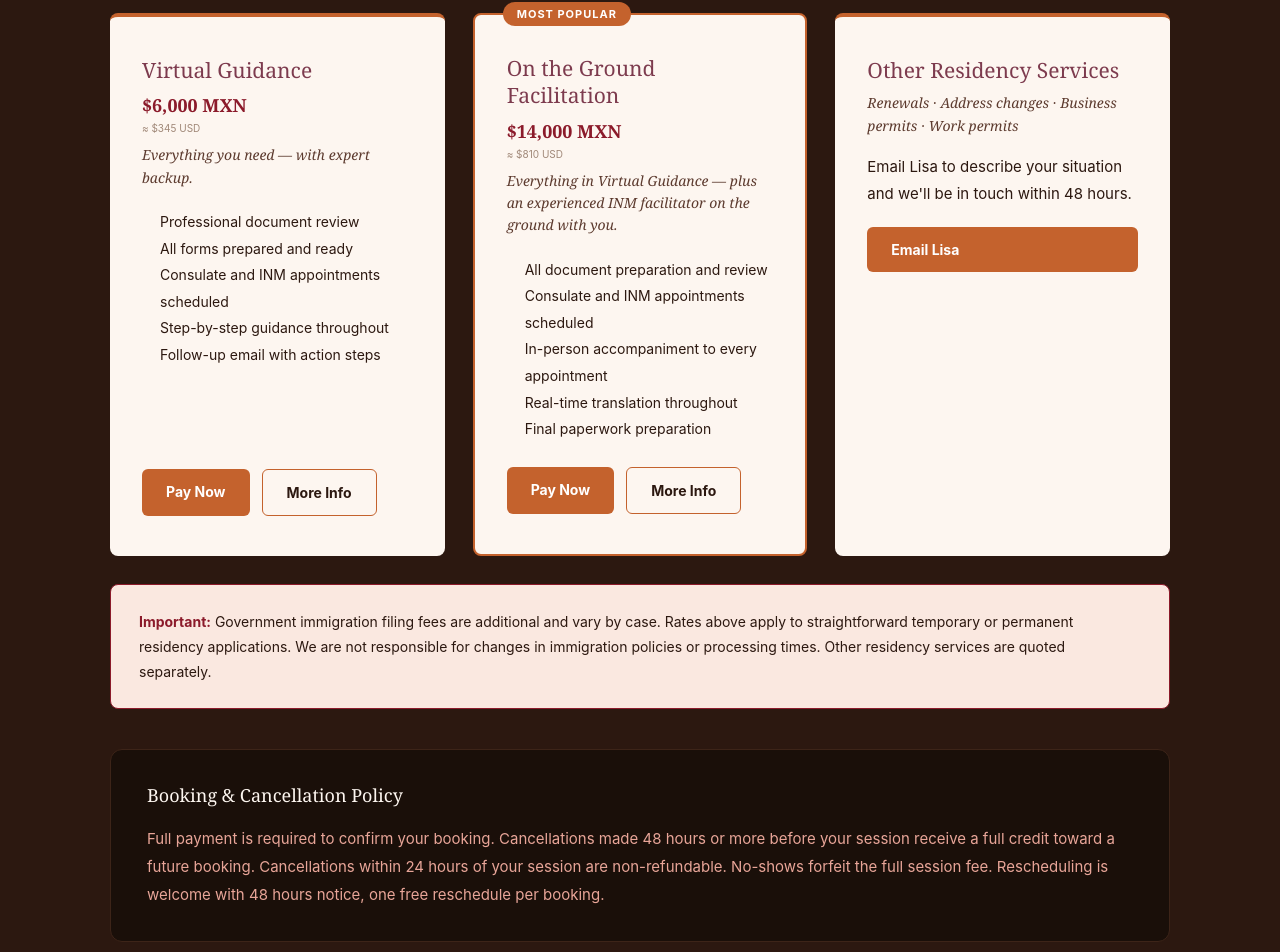
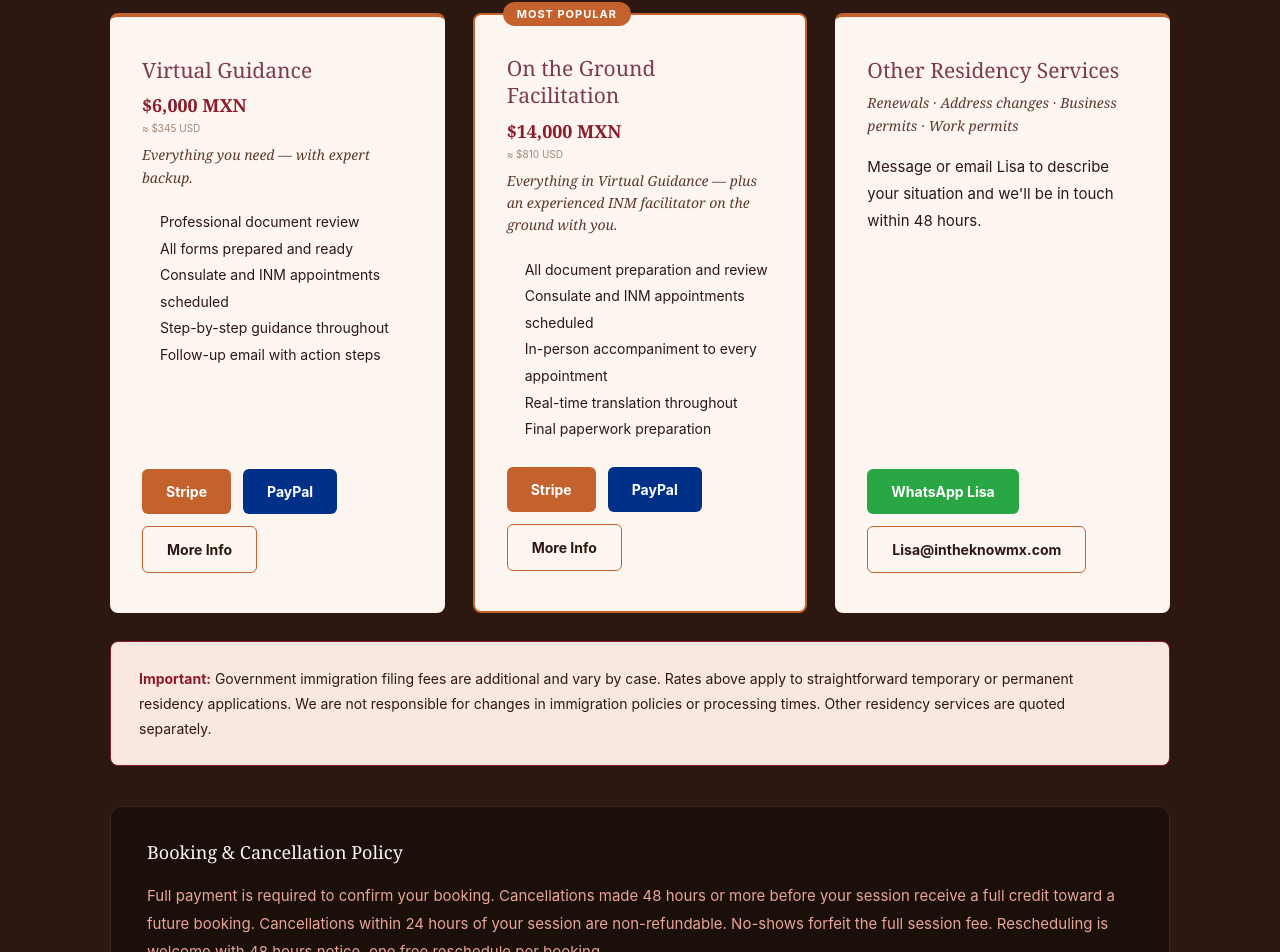
Before and after one commit to IntheknowMX/intheknowmx.com, a Next.js app: page / in a window 1280 px wide. Shown: the part 7283-8235 px from the top of the page. Built offline with nearby package versions, Linux system fonts and the light colour scheme.

Commit message:
Update Residency section: new Stripe/PayPal links, WhatsApp + email on Other Residency card

```diff
--- a/app/page.tsx
+++ b/app/page.tsx
@@ -482,7 +482,8 @@ export default function Home() {
                 <li>Follow-up email with action steps</li>
               </ul>
               <div style={{ display: 'flex', flexWrap: 'wrap', gap: '12px' }}>
-                <a href="https://buy.stripe.com/5kQbJ18jq8jAdh6gek2880O" target="_blank" rel="noreferrer" style={{ backgroundColor: '#C4622D', color: 'white', borderRadius: '6px', padding: '12px 24px', fontSize: '14px', fontWeight: 700, textDecoration: 'none', display: 'inline-block' }}>Pay Now</a>
+                <a href="https://buy.stripe.com/fZu9ATgPWarI7WM7HO2880U" target="_blank" rel="noreferrer" style={{ backgroundColor: '#C4622D', color: 'white', borderRadius: '6px', padding: '12px 24px', fontSize: '14px', fontWeight: 700, textDecoration: 'none', display: 'inline-block' }}>Stripe</a>
+                <a href="https://www.paypal.com/ncp/payment/HMK3DGTSXGUCC" target="_blank" rel="noreferrer" style={{ backgroundColor: '#003087', color: 'white', borderRadius: '6px', padding: '12px 24px', fontSize: '14px', fontWeight: 700, textDecoration: 'none', display: 'inline-block' }}>PayPal</a>
                 <a href="/residency" style={{ color: '#2C1810', backgroundColor: '#FDF6F0', border: '1px solid #C4622D', borderRadius: '6px', textDecoration: 'none', fontWeight: 700, padding: '12px 24px', display: 'inline-flex', alignItems: 'center', justifyContent: 'center', fontSize: '14px' }}>More Info</a>
               </div>
             </div>
@@ -501,7 +502,8 @@ export default function Home() {
                 <li>Final paperwork preparation</li>
               </ul>
               <div style={{ display: 'flex', flexWrap: 'wrap', gap: '12px' }}>
-                <a href="https://buy.stripe.com/9B63cv57edDU2Csfag2880P" target="_blank" rel="noreferrer" style={{ backgroundColor: '#C4622D', color: 'white', borderRadius: '6px', padding: '12px 24px', fontSize: '14px', fontWeight: 700, textDecoration: 'none', display: 'inline-block' }}>Pay Now</a>
+                <a href="https://buy.stripe.com/cNicN52Z61Vc2Cs4vC2880W" target="_blank" rel="noreferrer" style={{ backgroundColor: '#C4622D', color: 'white', borderRadius: '6px', padding: '12px 24px', fontSize: '14px', fontWeight: 700, textDecoration: 'none', display: 'inline-block' }}>Stripe</a>
+                <a href="https://www.paypal.com/ncp/payment/RRNW9ALGBZ6J2" target="_blank" rel="noreferrer" style={{ backgroundColor: '#003087', color: 'white', borderRadius: '6px', padding: '12px 24px', fontSize: '14px', fontWeight: 700, textDecoration: 'none', display: 'inline-block' }}>PayPal</a>
                 <a href="/residency" style={{ color: '#2C1810', backgroundColor: '#FDF6F0', border: '1px solid #C4622D', borderRadius: '6px', textDecoration: 'none', fontWeight: 700, padding: '12px 24px', display: 'inline-flex', alignItems: 'center', justifyContent: 'center', fontSize: '14px' }}>More Info</a>
               </div>
             </div>
@@ -510,15 +512,13 @@ export default function Home() {
             <div style={{ backgroundColor: '#FDF6F0', padding: '40px 32px', borderRadius: '8px', borderTop: '4px solid #C4622D', display: 'flex', flexDirection: 'column' }}>
               <h3 style={{ fontSize: '21px', marginBottom: '8px', color: '#7D3B4E', fontFamily: "var(--font-playfair, 'Playfair Display', Georgia, serif)", lineHeight: '1.3' }}>Other Residency Services</h3>
               <p style={{ fontSize: '14px', fontStyle: 'italic', color: '#5C3A2E', marginBottom: '16px', fontFamily: "var(--font-playfair, 'Playfair Display', Georgia, serif)", lineHeight: '1.6' }}>Renewals · Address changes · Business permits · Work permits</p>
-              <p style={{ fontSize: '15px', lineHeight: '1.8', color: '#2C1810', marginBottom: '20px' }}>
-                Email Lisa to describe your situation and we'll be in touch within 48 hours.
+              <p style={{ fontSize: '15px', lineHeight: '1.8', color: '#2C1810', marginBottom: '20px', flex: 1 }}>
+                Message or email Lisa to describe your situation and we'll be in touch within 48 hours.
               </p>
-              <a
-                href="mailto:lisa@intheknowmx.com?subject=Complex%20Residency%20Case%20Inquiry"
-                style={{ backgroundColor: '#C4622D', color: 'white', border: 'none', borderRadius: '6px', padding: '12px 24px', fontSize: '14px', fontWeight: 700, textDecoration: 'none', display: 'inline-block' }}
-              >
-                Email Lisa
-              </a>
+              <div style={{ display: 'flex', flexWrap: 'wrap', gap: '12px' }}>
+                <a href="https://wa.me/5214731218554" target="_blank" rel="noreferrer" style={{ backgroundColor: '#29A745', color: 'white', borderRadius: '6px', padding: '12px 24px', fontSize: '14px', fontWeight: 700, textDecoration: 'none', display: 'inline-block' }}>WhatsApp Lisa</a>
+                <a href="mailto:lisa@intheknowmx.com" style={{ color: '#2C1810', backgroundColor: '#FDF6F0', border: '1px solid #C4622D', borderRadius: '6px', textDecoration: 'none', fontWeight: 700, padding: '12px 24px', display: 'inline-flex', alignItems: 'center', justifyContent: 'center', fontSize: '14px' }}>Lisa@intheknowmx.com</a>
+              </div>
             </div>
 
           </div>
```
